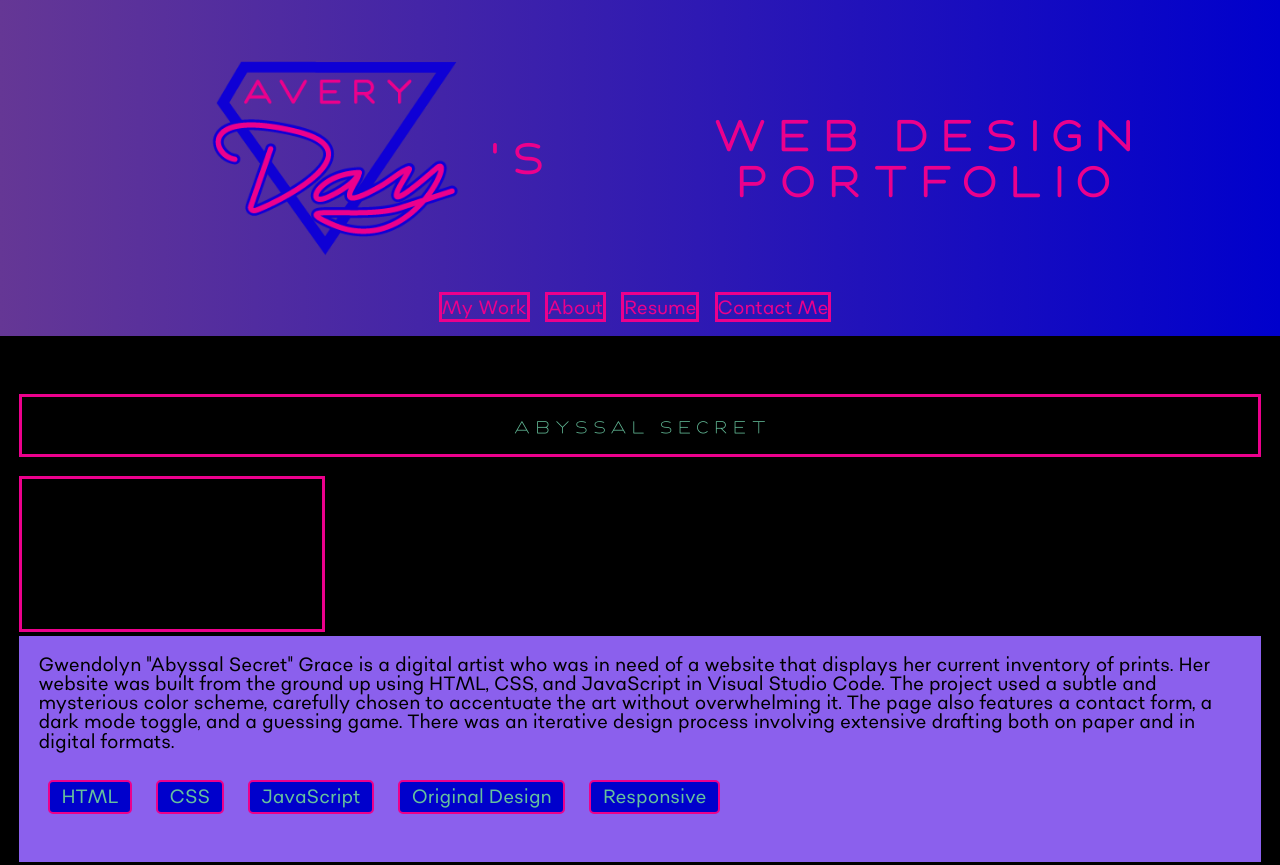
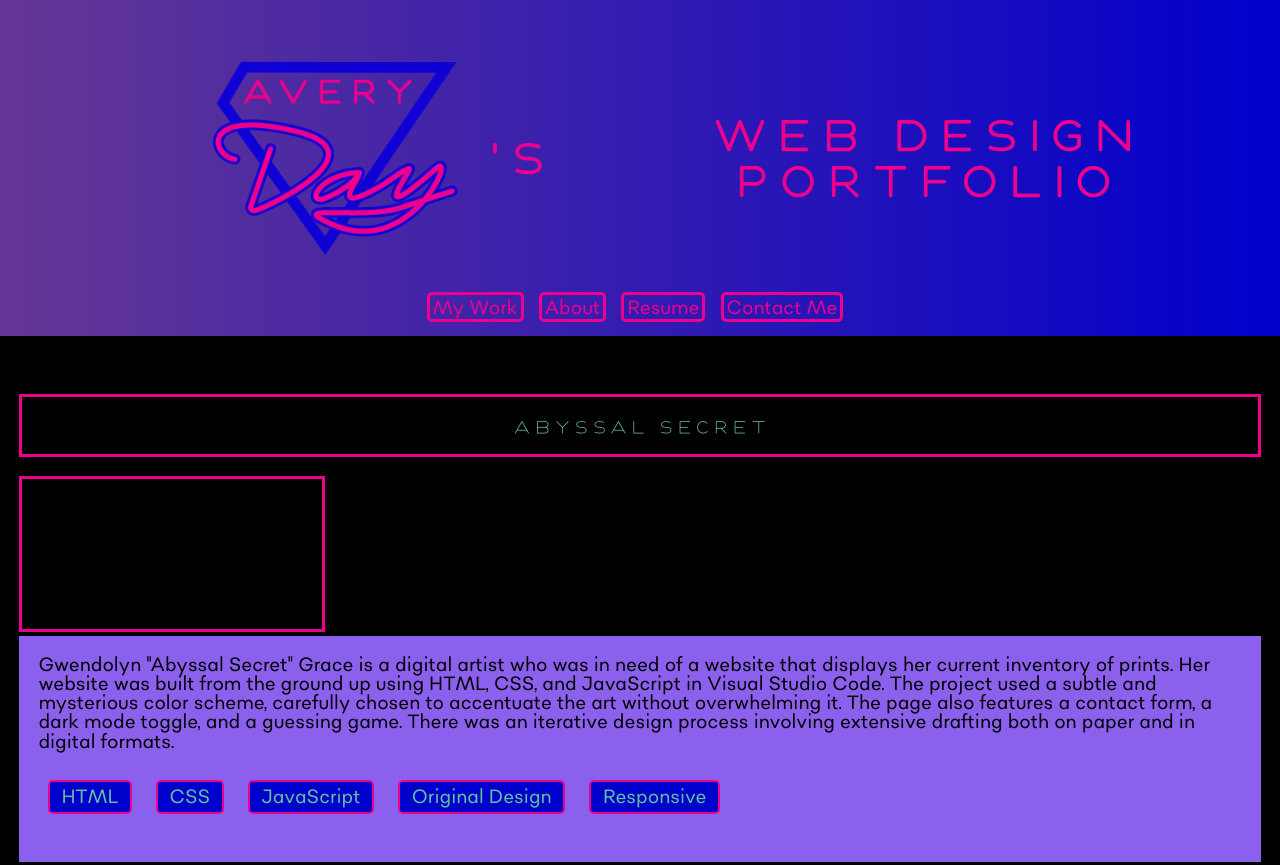
Before and after one commit to averyday84/Portfolio-Website, a plain HTML site: page index.html in a window 1280 px wide. Shown: the top 865 px of the page. Drawn offline with Linux system fonts and the light colour scheme.

Commit message:
Update style.css

```diff
--- a/style.css
+++ b/style.css
@@ -102,13 +102,14 @@ nav ul li {
   display: inline;
   margin-right: 10px;
   border: 3px solid var(--neon-pink);
+  border-radius: 5px;
 }
 
 nav ul li a {
   color: var(--neon-pink);
   text-decoration: none;
   transition: fill 0.3s ease;
-
+  margin: 3px;
 }
 
 nav ul li a:hover{
```
